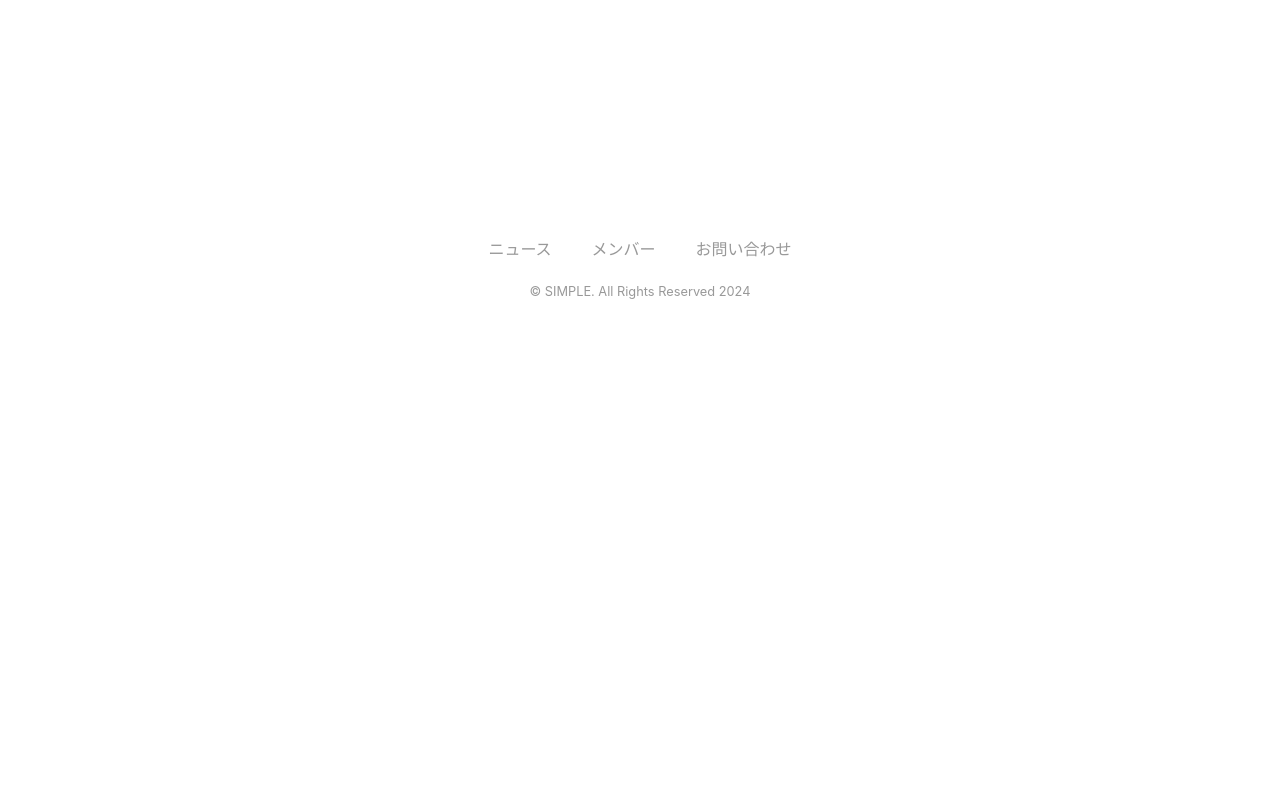
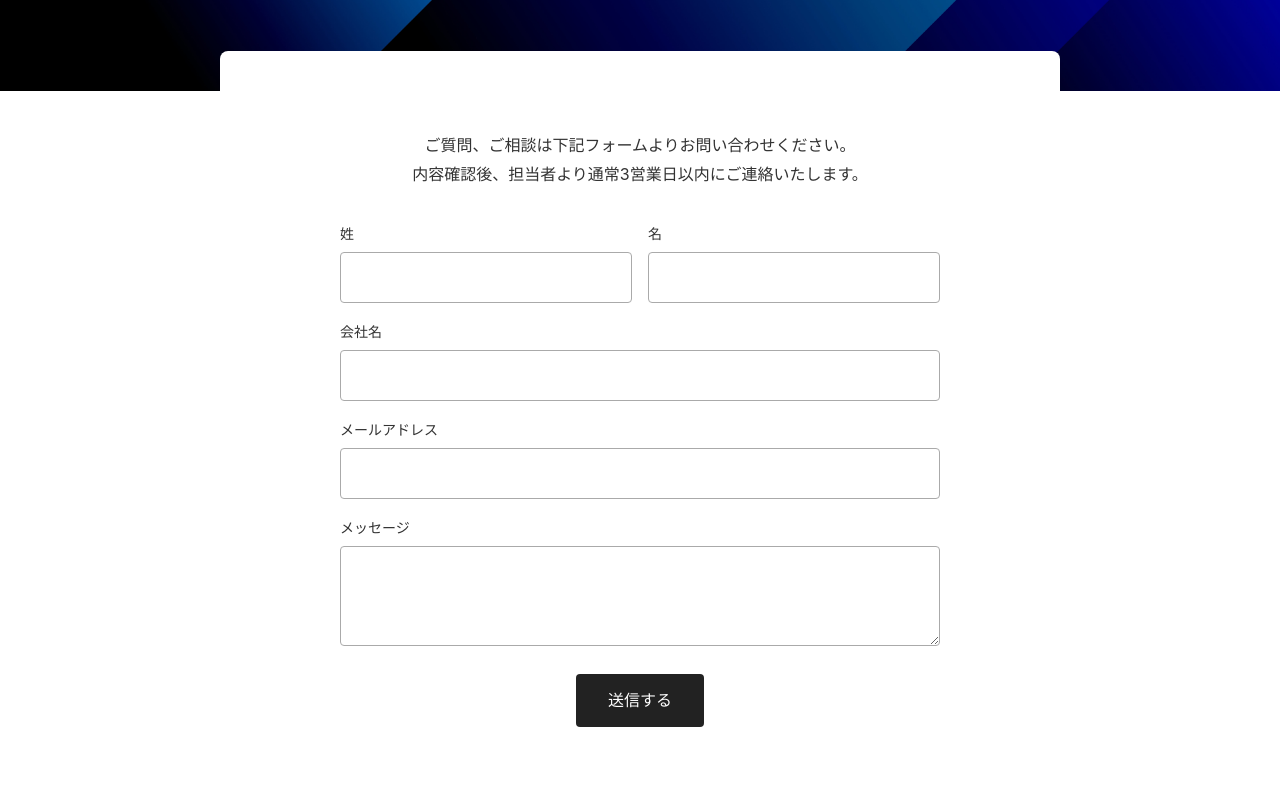
Before and after one commit to itc-s25012/my-next-project, a Next.js app: page /contact in a window 1280 px wide. Before the commit this address had no page. Shown: the part 280-1080 px from the top of the page. Before the commit the page ends 800 px from the top, so only its background shows below. Built offline with nearby package versions, Linux system fonts and the light colour scheme.

Commit message:
9章終了

```diff
--- /dev/null
+++ b/app/_actions/contact.ts
@@ -0,0 +1,76 @@
+"use server";
+
+type ContactState = {
+  status: string;
+  message: string;
+};
+
+function readText(formData: FormData, name: string) {
+  const value = formData.get(name);
+  return typeof value === "string" ? value.trim() : "";
+}
+
+export async function createContactData(
+  _prevState: ContactState,
+  formData: FormData,
+): Promise<ContactState> {
+  const lastname = readText(formData, "lastname");
+  const firstname = readText(formData, "firstname");
+  const company = readText(formData, "company");
+  const email = readText(formData, "email");
+  const message = readText(formData, "message");
+
+  if (!lastname) {
+    return { status: "error", message: "姓を入力してください" };
+  }
+  if (!firstname) {
+    return { status: "error", message: "名を入力してください" };
+  }
+  if (!company) {
+    return { status: "error", message: "会社名を入力してください" };
+  }
+  if (!email) {
+    return { status: "error", message: "メールアドレスを入力してください" };
+  }
+  if (!/^[^\s@]+@[^\s@]+\.[^\s@]+$/.test(email)) {
+    return { status: "error", message: "メールアドレスの形式が誤っています" };
+  }
+  if (!message) {
+    return { status: "error", message: "メッセージを入力してください" };
+  }
+
+  const portalId = process.env.HUBSPOT_PORTAL_ID;
+  const formId = process.env.HUBSPOT_FORM_ID;
+
+  if (!portalId || !formId) {
+    return { status: "error", message: "HubSpotの設定が見つかりません" };
+  }
+
+  const url =
+    `https://api.hsforms.com/submissions/v3/integration/submit/${portalId}/${formId}`;
+
+  try {
+    const response = await fetch(url, {
+      method: "POST",
+      headers: { "Content-Type": "application/json" },
+      body: JSON.stringify({
+        fields: [
+          { objectTypeId: "0-1", name: "lastname", value: lastname },
+          { objectTypeId: "0-1", name: "firstname", value: firstname },
+          { objectTypeId: "0-1", name: "company", value: company },
+          { objectTypeId: "0-1", name: "email", value: email },
+          { objectTypeId: "0-1", name: "message", value: message },
+        ],
+      }),
+    });
+
+    if (!response.ok) {
+      console.error("HubSpot送信エラー:", response.status);
+      return { status: "error", message: "お問い合わせの送信に失敗しました" };
+    }
+
+    return { status: "success", message: "OK" };
+  } catch {
+    return { status: "error", message: "お問い合わせの送信に失敗しました" };
+  }
+}
--- /dev/null
+++ b/app/_components/ContactForm/index.module.css
@@ -0,0 +1,76 @@
+.form {
+  display: grid;
+  gap: 16px;
+  max-width: 600px;
+  margin: 0 auto;
+}
+
+.horizontal {
+  display: grid;
+  grid-template-columns: repeat(2, minmax(0, 1fr));
+  gap: 16px;
+}
+
+.item {
+  display: grid;
+  gap: 6px;
+}
+
+.label {
+  font-size: 14px;
+}
+
+.textfield,
+.textarea {
+  box-sizing: border-box;
+  width: 100%;
+  padding: 10px 12px;
+  border: 1px solid #aaa;
+  border-radius: 4px;
+  background-color: #fff;
+  color: #222;
+  font: inherit;
+}
+
+.textarea {
+  min-height: 100px;
+  resize: vertical;
+}
+
+.actions {
+  margin-top: 12px;
+  text-align: center;
+}
+
+.actions p[role="alert"] {
+  margin: 0 0 8px;
+  color: #b42318;
+  font-size: 14px;
+}
+
+.button {
+  padding: 12px 32px;
+  border: 0;
+  border-radius: 4px;
+  background-color: #222;
+  color: #fff;
+  font: inherit;
+}
+
+.success {
+  box-sizing: border-box;
+  max-width: 600px;
+  margin: 0 auto;
+  padding: 32px 16px;
+  border-radius: 4px;
+  background-color: #eee;
+  color: #222;
+  text-align: center;
+  line-height: 1.8;
+}
+
+@media (max-width: 480px) {
+  .horizontal {
+    grid-template-columns: 1fr;
+  }
+}
--- /dev/null
+++ b/app/_components/ContactForm/index.tsx
@@ -0,0 +1,102 @@
+"use client";
+
+import { useActionState } from "react";
+import { createContactData } from "@/app/_actions/contact";
+import styles from "./index.module.css";
+
+type ContactState = Awaited<ReturnType<typeof createContactData>>;
+
+const initialState: ContactState = {
+  status: "",
+  message: "",
+};
+
+export default function ContactForm() {
+  const [state, formAction, isPending] = useActionState<ContactState, FormData>(
+    createContactData,
+    initialState
+  );
+
+  if (state.status === "success") {
+    return (
+      <p className={styles.success} role="status">
+        お問い合わせいただき、ありがとうございます。
+        <br />
+        お返事まで今しばらくお待ちください。
+      </p>
+    );
+  }
+
+  return (
+    <form className={styles.form} action={formAction} noValidate>
+      <div className={styles.horizontal}>
+        <div className={styles.item}>
+          <label className={styles.label} htmlFor="lastname">
+            姓
+          </label>
+          <input
+            className={styles.textfield}
+            type="text"
+            id="lastname"
+            name="lastname"
+          />
+        </div>
+
+        <div className={styles.item}>
+          <label className={styles.label} htmlFor="firstname">
+            名
+          </label>
+          <input
+            className={styles.textfield}
+            type="text"
+            id="firstname"
+            name="firstname"
+          />
+        </div>
+      </div>
+
+      <div className={styles.item}>
+        <label className={styles.label} htmlFor="company">
+          会社名
+        </label>
+        <input
+          className={styles.textfield}
+          type="text"
+          id="company"
+          name="company"
+        />
+      </div>
+
+      <div className={styles.item}>
+        <label className={styles.label} htmlFor="email">
+          メールアドレス
+        </label>
+        <input
+          className={styles.textfield}
+          type="email"
+          id="email"
+          name="email"
+        />
+      </div>
+
+      <div className={styles.item}>
+        <label className={styles.label} htmlFor="message">
+          メッセージ
+        </label>
+        <textarea
+          className={styles.textarea}
+          id="message"
+          name="message"
+        />
+      </div>
+
+      <div className={styles.actions}>
+        {state.status === "error" && <p role="alert">{state.message}</p>}
+
+        <button className={styles.button} type="submit" disabled={isPending}>
+          {isPending ? "送信中…" : "送信する"}
+        </button>
+      </div>
+    </form>
+  );
+}
--- /dev/null
+++ b/app/contact/layout.tsx
@@ -0,0 +1,15 @@
+import Hero from "@/app/_components/Hero";
+import Sheet from "@/app/_components/Sheet";
+
+type Props = {
+  children: React.ReactNode;
+};
+
+export default function ContactLayout({ children }: Props) {
+  return (
+    <>
+      <Hero title="Contact" sub="お問い合わせ" />
+      <Sheet>{children}</Sheet>
+    </>
+  );
+}
--- /dev/null
+++ b/app/contact/page.module.css
@@ -0,0 +1,11 @@
+.container {
+  width: 100%;
+  max-width: 640px;
+  margin: 0 auto;
+}
+
+.text {
+  margin: 0 0 32px;
+  text-align: center;
+  line-height: 1.8;
+}
--- /dev/null
+++ b/app/contact/page.tsx
@@ -0,0 +1,15 @@
+import ContactForm from "@/app/_components/ContactForm";
+import styles from "./page.module.css";
+
+export default function ContactPage() {
+  return (
+    <div className={styles.container}>
+      <p className={styles.text}>
+        ご質問、ご相談は下記フォームよりお問い合わせください。
+        <br />
+        内容確認後、担当者より通常3営業日以内にご連絡いたします。
+      </p>
+      <ContactForm />
+    </div>
+  );
+}
```
